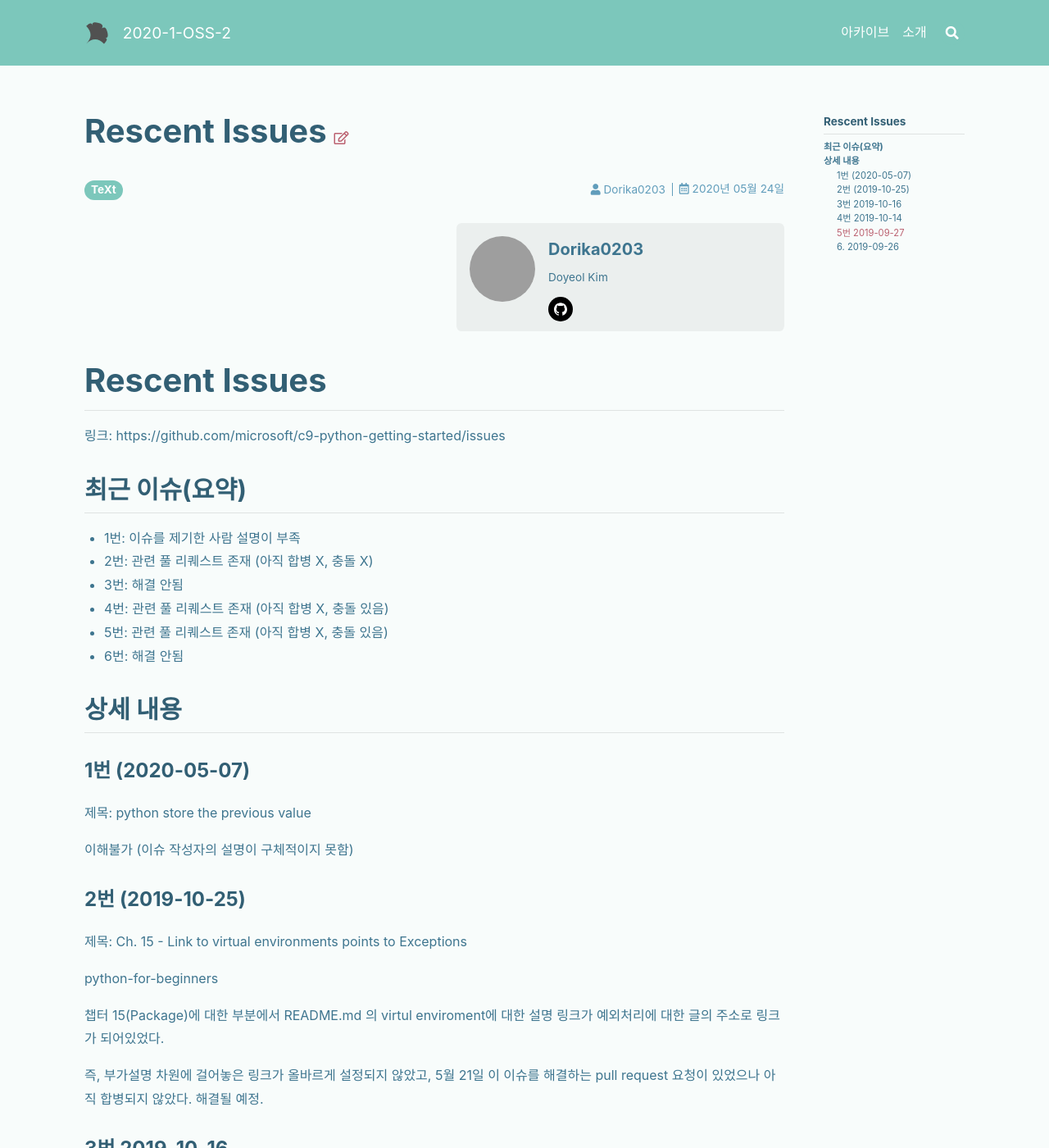
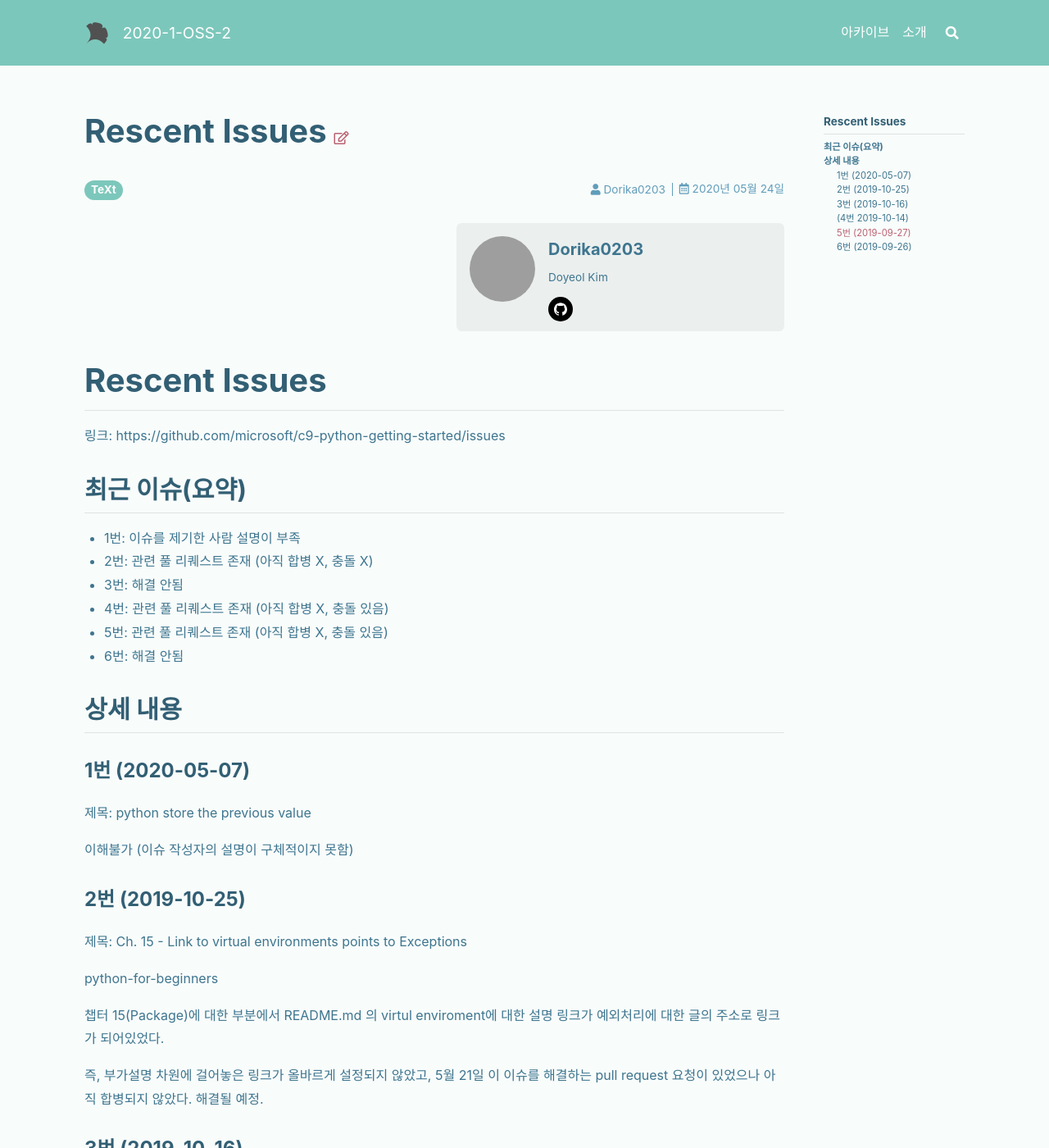
Before and after one commit to 20-1-SKKU-OSS/2020-1-OSS-2, a Jekyll site: the page built from docs/_posts/2020-05-24-Recent-Issues.md, in a window 1280 px wide and 1400 px high. Shown: the whole window at 82% size. Built offline with Jekyll 4.4.1, drawn with Linux system fonts in a browser that asks for light colours; nearby versions of some CDN libraries; some of the changed text lies outside the part shown; grey boxes are pictures that could not be loaded.

Commit message:
Update 2020-05-24-Recent-Issues.md

```diff
--- a/docs/_posts/2020-05-24-Recent-Issues.md
+++ b/docs/_posts/2020-05-24-Recent-Issues.md
@@ -20,11 +20,13 @@ Rescent Issues
 
 ## 상세 내용
 
+
 ### 1번 (2020-05-07)
 
 제목: python store the previous value
 
 이해불가 (이슈 작성자의 설명이 구체적이지 못함)
+
 
 ### 2번 (2019-10-25)
 
@@ -38,7 +40,8 @@ python-for-beginners
 해결될 예정.
 
 
-### 3번 2019-10-16
+
+### 3번 (2019-10-16)
 
 제목: 18 - Decorators
 
@@ -48,7 +51,8 @@ python-for-beginners/Slides
 0단원 Intro부터 17단원 JSON까지는 있는데, 마지막 단원인 18단원 Decorators에 대한 ppt가 아직 없다.
 아직 해결되지 않음.
 
-### 4번 2019-10-14
+
+### (4번 2019-10-14)
 
 제목: String formatting code is missing #34
 
@@ -62,7 +66,8 @@ python-for-beginners
 
 해결될 예정.
 
-### 5번 2019-09-27
+
+### 5번 (2019-09-27)
 
 제목: No link to videos
 
@@ -70,7 +75,8 @@ python-for-beginners
 
 해결될 예정.
 
-### 6. 2019-09-26
+
+### 6번 (2019-09-26)
 
 제목: SUBSCRIPTION_KEY in 16 - Calling APIs/call_api.py should be in separate config (like .ini) file #14
 
```
